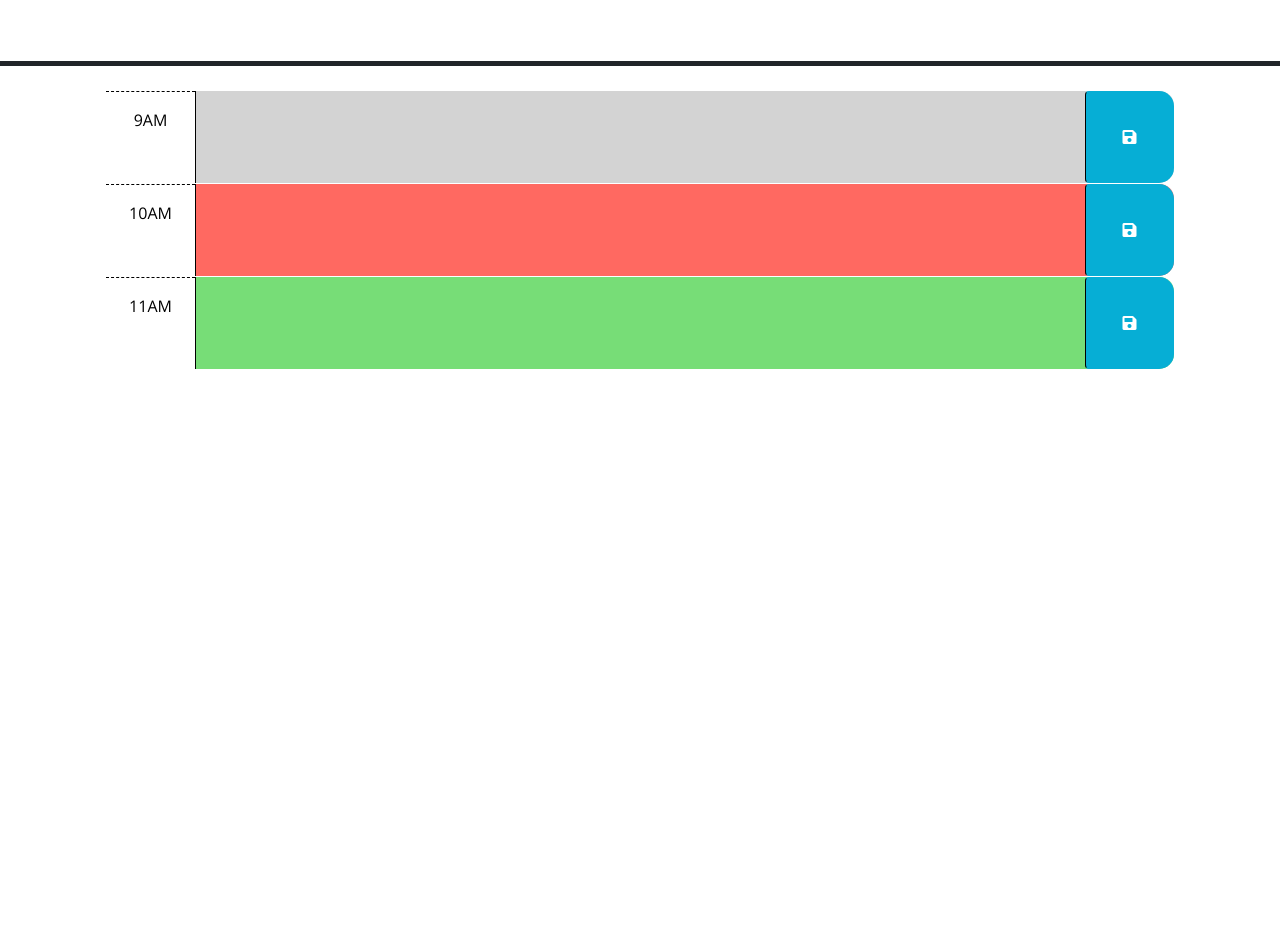
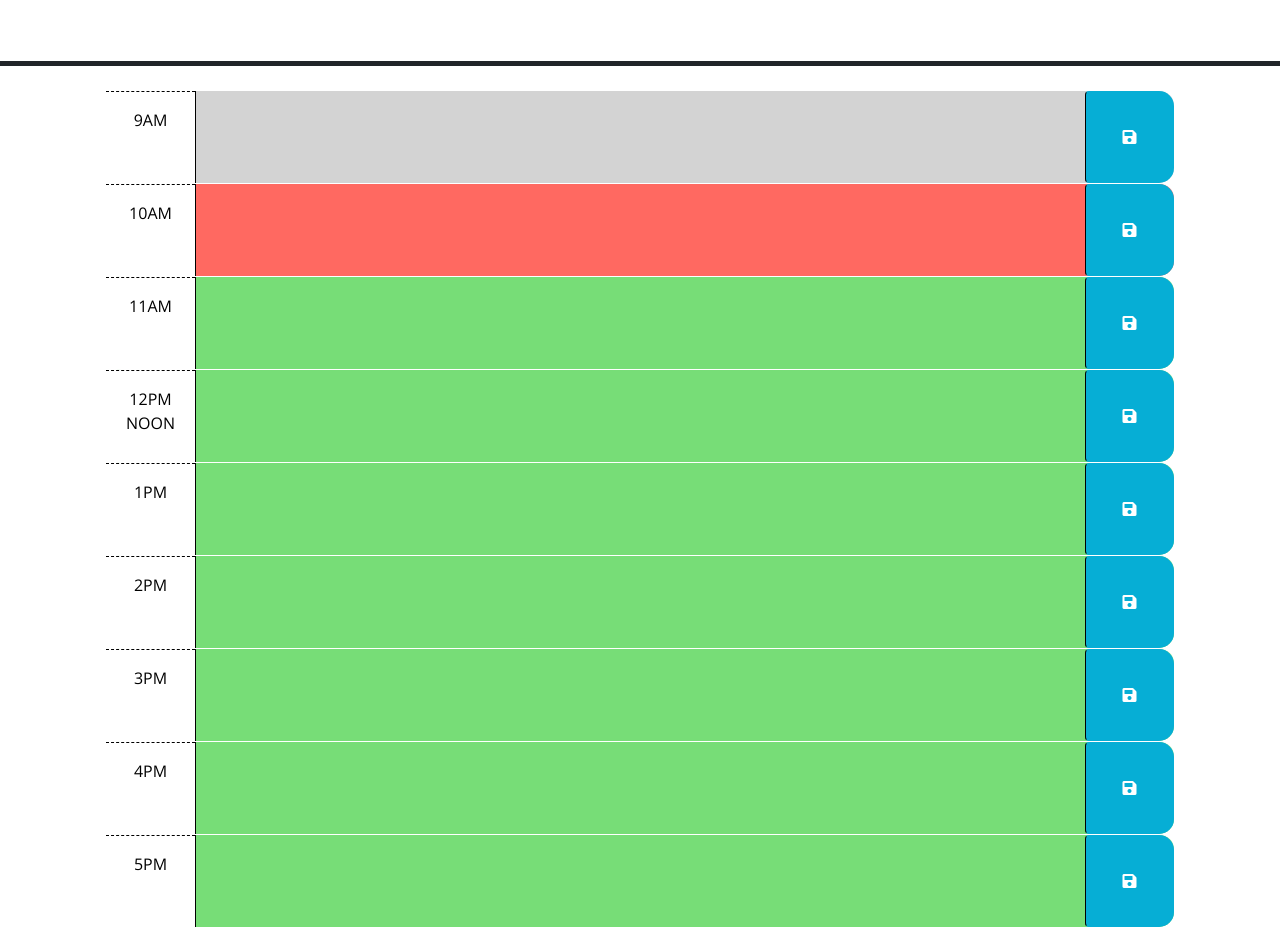
Before and after one commit to jengle-dev/Daily-Scheduler, a plain HTML site: page index.html in a window 1280 px wide. Shown: the part 166-1093 px from the top of the page. Before the commit the page ends 800 px from the top, so only its background shows below. Drawn offline with nearby package versions, Linux system fonts and the light colour scheme; files that its build step writes are made by us from their sources; files whose address does not match are found by name.

Commit message:
trying to get date to appear

```diff
--- a/assets/script.js
+++ b/assets/script.js
@@ -4,21 +4,42 @@
 
 var currentDate = document.getElementById('currentDay');
 
-$(function () {
-  // TODO: Add a listener for click events on the save button. This code should
+
+$(function currentDate() {
+
+   // TODO: Add a listener for click events on the save button. This code should
   // use the id in the containing time-block as a key to save the user input in
   // local storage. HINT: What does `this` reference in the click listener
   // function? How can DOM traversal be used to get the "hour-x" id of the
   // time-block containing the button that was clicked? How might the id be
   // useful when saving the description in local storage?
   //
+  var today = dayjs();
+
+  $('#1a').text(today.format('MMM D, YYYY'));
+
   // TODO: Add code to apply the past, present, or future class to each time
   // block by comparing the id to the current hour. HINTS: How can the id
-
   // attribute of each time-block be used to conditionally add or remove the
   // past, present, and future classes? How can Day.js be used to get the
   // current hour in 24-hour time?
-  dayjs().hour() // gets current hour
+  // gets current hour
+
+  // ON CLICK - save
+  // RETREIVE current timestamp
+  // PARSE Hour
+
+  // COMPARE Hour to option
+    // IF "past"
+      // UPDATE CLASS - to "past"
+    // IF "present"
+      // UPDATE CLASS - to "present"
+    // IF "future"
+      // UPDATE CLASS - to "future"
+  // SAVE to LOCAL STORAGE
+  nextButtonEl.classList.add('hide')
+
+
   // TODO: Add code to get any user input that was saved in localStorage and set
   // the values of the corresponding textarea elements. HINT: How can the id
   // attribute of each time-block be used to do this?
--- a/index.html
+++ b/index.html
@@ -66,6 +66,54 @@
         </button>
       </div>
 
+      <div id="hour-11" class="row time-block future">
+        <div class="col-2 col-md-1 hour text-center py-3">12PM NOON</div>
+        <textarea class="col-8 col-md-10 description" rows="3"> </textarea>
+        <button class="btn saveBtn col-2 col-md-1" aria-label="save">
+          <i class="fas fa-save" aria-hidden="true"></i>
+        </button>
+      </div>
+
+      <div id="hour-11" class="row time-block future">
+        <div class="col-2 col-md-1 hour text-center py-3">1PM</div>
+        <textarea class="col-8 col-md-10 description" rows="3"> </textarea>
+        <button class="btn saveBtn col-2 col-md-1" aria-label="save">
+          <i class="fas fa-save" aria-hidden="true"></i>
+        </button>
+      </div>
+
+      <div id="hour-11" class="row time-block future">
+        <div class="col-2 col-md-1 hour text-center py-3">2PM</div>
+        <textarea class="col-8 col-md-10 description" rows="3"> </textarea>
+        <button class="btn saveBtn col-2 col-md-1" aria-label="save">
+          <i class="fas fa-save" aria-hidden="true"></i>
+        </button>
+      </div>
+
+      <div id="hour-11" class="row time-block future">
+        <div class="col-2 col-md-1 hour text-center py-3">3PM</div>
+        <textarea class="col-8 col-md-10 description" rows="3"> </textarea>
+        <button class="btn saveBtn col-2 col-md-1" aria-label="save">
+          <i class="fas fa-save" aria-hidden="true"></i>
+        </button>
+      </div>
+
+      <div id="hour-11" class="row time-block future">
+        <div class="col-2 col-md-1 hour text-center py-3">4PM</div>
+        <textarea class="col-8 col-md-10 description" rows="3"> </textarea>
+        <button class="btn saveBtn col-2 col-md-1" aria-label="save">
+          <i class="fas fa-save" aria-hidden="true"></i>
+        </button>
+      </div>
+
+      <div id="hour-11" class="row time-block future">
+        <div class="col-2 col-md-1 hour text-center py-3">5PM</div>
+        <textarea class="col-8 col-md-10 description" rows="3"> </textarea>
+        <button class="btn saveBtn col-2 col-md-1" aria-label="save">
+          <i class="fas fa-save" aria-hidden="true"></i>
+        </button>
+      </div>
+
     <script src="https://code.jquery.com/jquery-3.4.1.min.js"></script>
     <script
       src="https://cdn.jsdelivr.net/npm/dayjs@1.11.3/dayjs.min.js"
```
